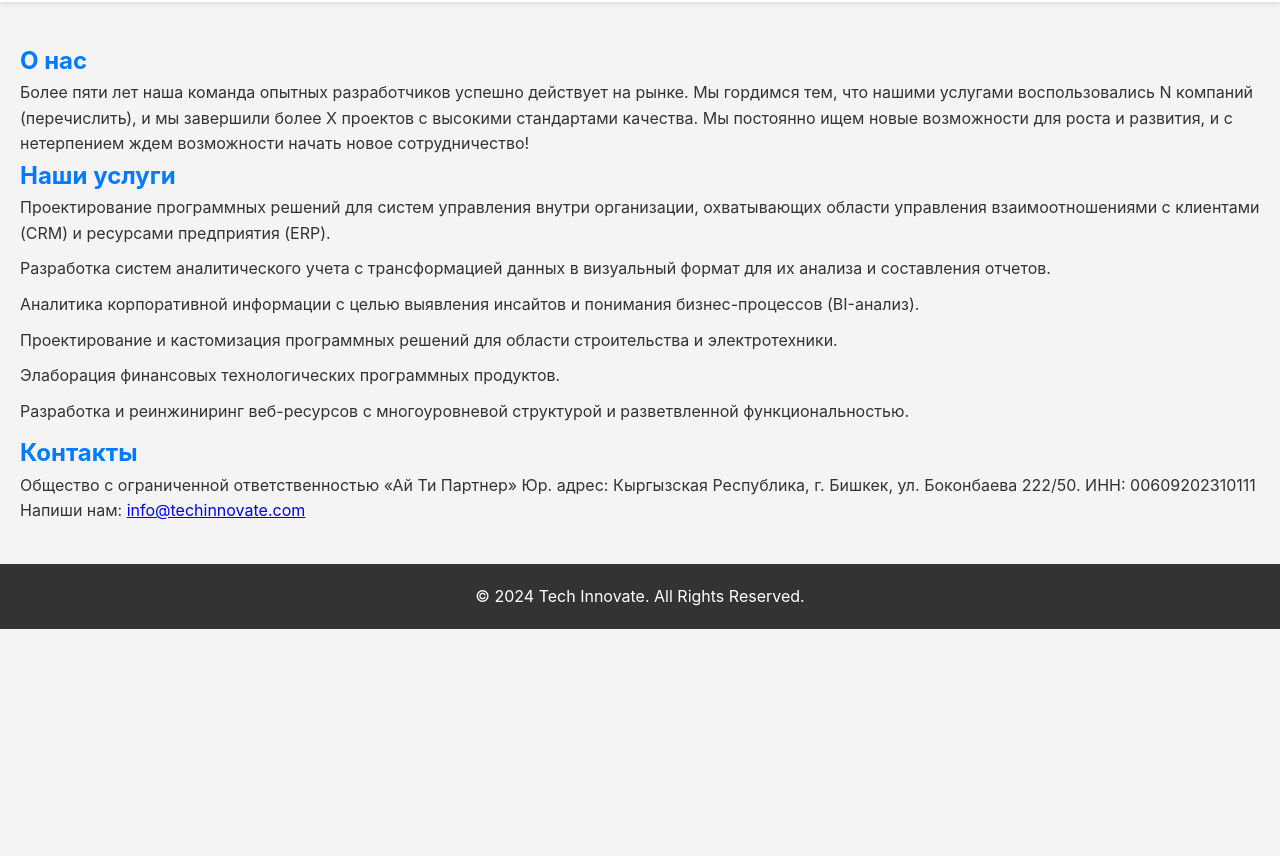
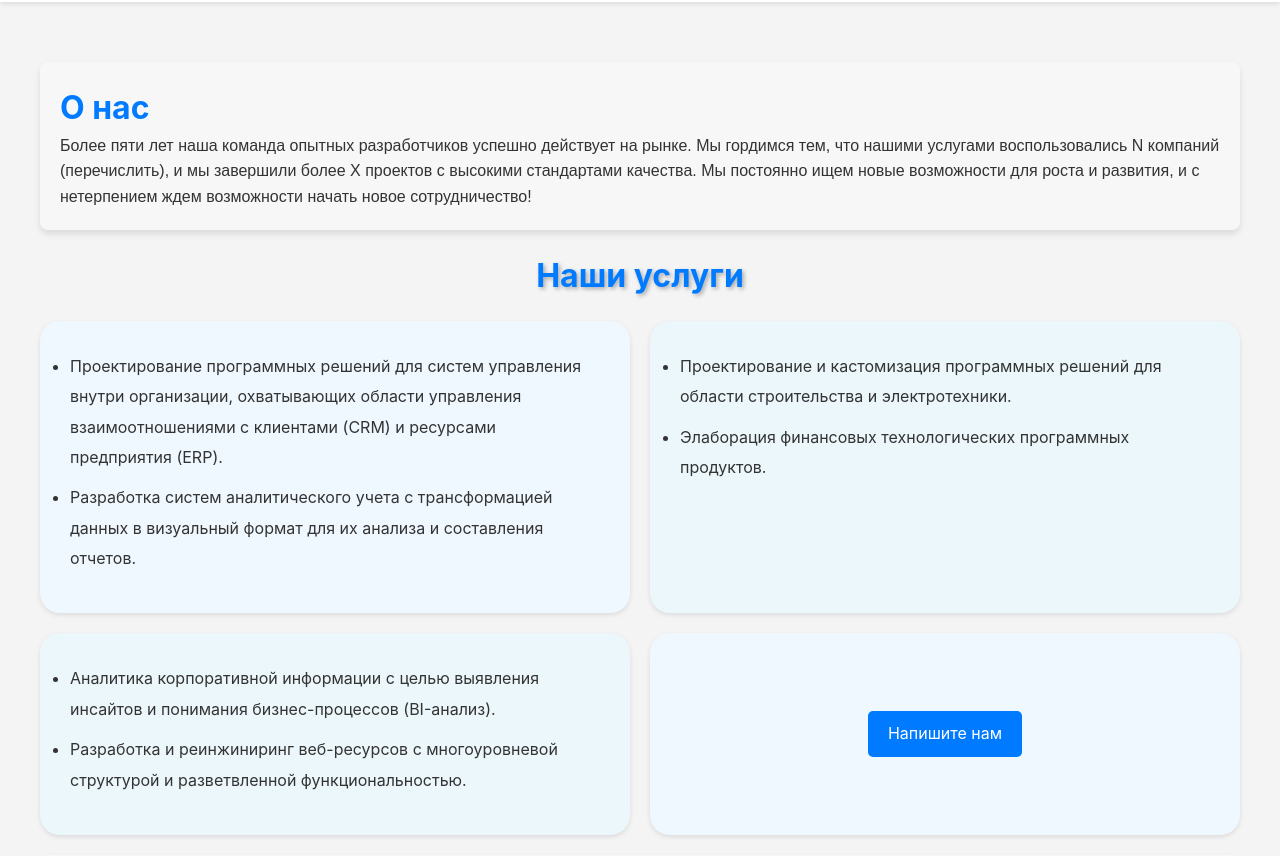
Before and after one commit to Shibka/WebSite_for_Ola, a plain HTML site: page index.html in a window 1280 px wide. Shown: the part 96-952 px from the top of the page. Before the commit the page ends 800 px from the top, so only its background shows below. Drawn offline with Linux system fonts and the light colour scheme.

Commit message:
feat: modified 'services' section, added stilyngs for buttons, titles, links

```diff
--- a/index.html
+++ b/index.html
@@ -34,7 +34,7 @@
 </header>
 <main>
     <section id="about">
-        <h1>О нас</h1>
+        <h2>О нас</h2>
         <p>Более пяти лет наша команда опытных разработчиков успешно действует на рынке. Мы гордимся тем, что нашими
             услугами воспользовались N компаний (перечислить), и мы завершили более X проектов с высокими стандартами
             качества. Мы постоянно ищем новые возможности для роста и развития, и с нетерпением ждем возможности начать
@@ -42,26 +42,41 @@
         </p>
     </section>
     <section id="services">
-        <h2>Наши услуги</h2>
+        <h2 class="services-title">Наши услуги</h2>
+        <div class="services-container">
+            <div class="services-block">
                 <ul>
-            <li>Проектирование программных решений для систем управления внутри организации, охватывающих области
-                управления взаимоотношениями с клиентами (CRM) и ресурсами предприятия (ERP).
+                    <li>Проектирование программных решений для систем управления внутри организации, охватывающих
+                        области управления взаимоотношениями с клиентами (CRM) и ресурсами предприятия (ERP).
                     </li>
-            <li>Разработка систем аналитического учета с трансформацией данных в визуальный формат для их анализа и
-                составления отчетов.
+                    <li>Разработка систем аналитического учета с трансформацией данных в визуальный формат для их
+                        анализа и составления отчетов.
                     </li>
-            <li>Аналитика корпоративной информации с целью выявления инсайтов и понимания бизнес-процессов (BI-анализ).
+
+                </ul>
+            </div>
+            <div class="services-block">
+                <ul>
+                    <li>Проектирование и кастомизация программных решений для области строительства и электротехники.
                     </li>
-            <li>
-                Проектирование и кастомизация программных решений для области строительства и электротехники.
+                    <li>Элаборация финансовых технологических программных продуктов.</li>
+
+                </ul>
+            </div>
+            <div class="services-block">
+                <ul>
+                    <li>Аналитика корпоративной информации с целью выявления инсайтов и понимания бизнес-процессов
+                        (BI-анализ).
                     </li>
-            <li>
-                Элаборация финансовых технологических программных продуктов.
-            </li>
-            <li>
-                Разработка и реинжиниринг веб-ресурсов с многоуровневой структурой и разветвленной функциональностью.
+                    <li>Разработка и реинжиниринг веб-ресурсов с многоуровневой структурой и разветвленной
+                        функциональностью.
                     </li>
                 </ul>
+            </div>
+            <div class="services-block">
+                <a href="mailto:itpartnersalesmanager@gmail.com" class="email-button">Напишите нам</a>
+            </div>
+        </div>
     </section>
     <section id="contact">
         <h2>Контакты</h2>
@@ -69,12 +84,12 @@
             Юр. адрес: Кыргызская Республика, г. Бишкек, ул. Боконбаева 222/50.
             ИНН: 00609202310111
         <p>
-            Напиши нам: <a href="mailto:info@techinnovate.com">info@techinnovate.com</a>
+            Напиши нам: <a href="mailto:itpartnersalesmanager@gmail.com">itpartnersalesmanager@gmail.com</a>
         </p>
     </section>
 </main>
 <footer>
-    <p>© 2024 Tech Innovate. All Rights Reserved.</p>
+    <p>© 2024 IT Partner. All Rights Reserved.</p>
 </footer>
 </body>
 </html>
--- a/style.css
+++ b/style.css
@@ -3,14 +3,15 @@
     padding: 0;
     box-sizing: border-box;
 }
-
+body::-webkit-scrollbar {
+    display: none;
+}
 body {
     font-family: 'Inter', sans-serif;
     font-size: 16px;
     line-height: 1.6;
     color: #333;
     background-color: #f4f4f4;
-    /*padding: 20px;*/ /* Consider making without padding body padding, but implement padding for every element but header */
 }
 
 
@@ -35,6 +36,7 @@ body {
     display: flex; /* Make it a flex container */
     justify-content: center; /* Center its children */
 }
+
 .navbar {
     display: flex;
     justify-content: center;
@@ -58,11 +60,12 @@ body {
     height: 100%;
 }
 
-nav{
+nav {
     display: flex;
     justify-content: center; /* Additional centering for nav links */
     gap: 85px;
 }
+
 nav a {
     position: relative;
     color: #403F3D;
@@ -74,6 +77,7 @@ nav a {
     text-align: center;
 
 }
+
 nav a:after {
     content: '';
     margin: 0 auto;
@@ -95,22 +99,131 @@ nav a:hover::after {
 
 main {
     /*background-color: #ffffff;*/
-    margin: 20px 0;
-    padding: 20px;
+    padding: 40px;
     /*box-shadow: 0 2px 5px rgba(0, 0, 0, 0.1);*/
 }
+
+
+#about{
+    background-color: #f7f7f7; /* Light grey background */
+    padding: 20px; /* Padding inside the box */
+    border-radius: 8px; /* Rounded corners for the box */
+    box-shadow: 0 4px 6px rgba(0, 0, 0, 0.1); /* Subtle shadow for depth */
+    margin: 20px auto; /* Center the box and add some margin above and below */
+    font-family: Arial, sans-serif; /* Font styling */
+}
+#about h1{
+    text-shadow: 2px 2px 4px rgba(0, 0, 0, 0.3);
+}
+
+
+.services-container {
+    display: grid;
+    grid-template-columns: repeat(2, 2fr);
+    gap: 20px;
+    margin-bottom: 20px;
+}
+
+.services-title {
+    display: flex;
+    justify-content: center;
+    margin-bottom: 20px;
+    text-shadow: 2px 2px 4px rgba(0, 0, 0, 0.3);
+}
+
+.services-block {
+    border-radius: 20px ;
+    background: #f4f4f4;
+    padding: 30px;
+    box-shadow: 0 2px 5px rgba(0, 0, 0, 0.1);
+}
+
+.services-container > .services-block:nth-child(1) {
+    background-color: #f0f8ff;
+}
+
+.services-container > .services-block:nth-child(2) {
+    background-color: #ecf7fb;
+}
+
+.services-container > .services-block:nth-child(3) {
+    background-color: #ecf7fb;
+}
+
+.services-container > .services-block:nth-child(4) {
+    background-color: #f0f8ff;
+    display: flex;
+    justify-content: center;
+    align-items: center;
+}
+
+.services-block li {
+    font-family: 'Inter', sans-serif;
+    margin-bottom: 10px;
+    line-height: 1.9;
+}
+
+.email-button {
+    display: inline-block;
+    background-color: #007bff; /* Blue background */
+    color: white; /* White text */
+    text-align: center;
+    padding: 10px 20px; /* Top/bottom and left/right padding */
+    text-decoration: none; /* Removes underline from links */
+    font-size: 16px; /* Font size */
+    border-radius: 5px; /* Rounded corners */
+    transition: background-color 0.3s; /* Smooth background color transition */
+}
+
+.email-button:hover {
+    background-color: #0056b3; /* Darker blue on hover */
+    cursor: pointer; /* Changes cursor to indicate button is clickable */
+}
+
 
 h1, h2 {
     color: #007bff;
 }
 
 ul {
-    list-style-type: none;
     padding: 0;
 }
 
 li {
     margin-bottom: 10px;
+}
+
+#contact {
+    background-color: #f7f7f7; /* Light grey background */
+    padding: 20px; /* Padding inside the box */
+    border-radius: 8px; /* Rounded corners for the box */
+    box-shadow: 0 4px 6px rgba(0, 0, 0, 0.1); /* Subtle shadow for depth */
+    margin: 20px auto; /* Center the box and add some margin above and below */
+    font-family: Arial, sans-serif; /* Font styling */
+}
+
+#contact h2 {
+    text-shadow: 2px 2px 4px rgba(0, 0, 0, 0.3);
+    margin-bottom: 15px; /* Space below the heading */
+}
+
+#contact p {
+    color: #666; /* Medium grey color for the paragraph */
+    line-height: 1.5; /* Line height for better readability */
+    margin-bottom: 10px; /* Space below each paragraph */
+}
+
+#contact a {
+    background-color: #007bff; /* Blue background for the link */
+    color: white; /* White text for the link */
+    padding: 8px 12px; /* Padding inside the link */
+    text-decoration: none; /* Remove underline from the link */
+    border-radius: 4px; /* Rounded corners for the link */
+    transition: background-color 0.3s; /* Smooth transition for hover effect */
+}
+
+#contact a:hover {
+    background-color: #0056b3; /* Darker blue when hovering */
 }
 
 footer {
@@ -133,97 +246,43 @@ footer {
     nav a {
         text-align: center; /* Centers the links text */
     }
+
+    .services-container {
+        grid-template-columns: 1fr; /* Stack the blocks in a single column on small screens */
+    }
 }
 
 
-/*!* Header styles *!*/
-/*.header-container {*/
-/*    background-color: #fff; !* White background for header *!*/
-/*    box-shadow: 0 2px 5px rgba(0, 0, 0, 0.1);*/
-/*    position: sticky;*/
-/*    top: 0;*/
-/*    z-index: 1000;*/
-/*}*/
+.button {
+    background-color: #007bff;
+    color: white;
+    border: none;
+    padding: 10px 20px;
+    border-radius: 5px;
+    text-align: center;
+    text-decoration: none;
+    display: inline-block;
+    font-size: 16px;
+    transition: background-color 0.3s;
+}
 
-/*.row-menu-inner {*/
-/*    display: flex;*/
-/*    align-items: center;*/
-/*    justify-content: space-between; !* Adjusted for better spacing *!*/
-/*    padding: 1rem 2rem; !* More padding for a larger clickable area *!*/
-/*}*/
+.button:hover {
+    background-color: #0056b3;
+    cursor: pointer;
+}
+h1, h2, h3, h4, h5, h6 {
+    font-family: 'Inter', sans-serif;
+    color: #007bff;
+}
 
-/*.logo-container a {*/
-/*    display: block;*/
-/*}*/
+h1 {
+    font-size: 2.5em;
+}
 
-/*.img-container img {*/
-/*    width: auto; !* Keep original logo aspect ratio *!*/
-/*    height: 50px; !* Increased logo size for visibility *!*/
-/*}*/
+h2 {
+    font-size: 2em;
+}
 
-/*!* Navigation styles *!*/
-/*.nav {*/
-/*    display: flex;*/
-/*    list-style-type: none;*/
-/*}*/
-
-/*.nav a {*/
-/*    color: #2C73DB; !* Secondary color from logo for links *!*/
-/*    text-decoration: none;*/
-/*    padding: 0.5rem 1rem;*/
-/*    transition: color 0.3s ease;*/
-/*}*/
-
-/*.nav a:hover {*/
-/*    color: darken(#2C73DB, 10%); !* Darker blue on hover *!*/
-/*}*/
-
-/*!* Main content styles *!*/
-/*main {*/
-/*    background-color: #ffffff; !* White background for main content *!*/
-/*    margin: 20px 0;*/
-/*    padding: 20px;*/
-/*    box-shadow: 0 2px 5px rgba(0,0,0,0.1);*/
-/*}*/
-
-/*h1, h2 {*/
-/*    color: #2C73DB; !* Secondary color from logo for headings *!*/
-/*}*/
-
-/*!* List styles *!*/
-/*ul {*/
-/*    list-style-type: none;*/
-/*    padding: 0;*/
-/*}*/
-
-/*li {*/
-/*    margin-bottom: 10px;*/
-/*    padding-left: 1.5rem; !* For better text alignment *!*/
-/*}*/
-
-/*!* Contact and footer styles *!*/
-/*footer {*/
-/*    text-align: center;*/
-/*    padding: 20px;*/
-/*    background-color: #000000; !* Primary color from logo for footer *!*/
-/*    color: #ffffff; !* White text color for footer *!*/
-/*}*/
-
-/*!* Responsive styles *!*/
-/*@media (max-width: 768px) {*/
-/*    .row-menu-inner {*/
-/*        flex-direction: column;*/
-/*        gap: 0;*/
-/*    }*/
-
-/*    .nav {*/
-/*        flex-direction: column;*/
-/*        align-items: center;*/
-/*        margin-top: 1rem;*/
-/*    }*/
-
-/*    .nav a {*/
-/*        width: 100%;*/
-/*        text-align: center;*/
-/*    }*/
-/*}*/
+h3 {
+    font-size: 1.75em;
+}
```
Lines whose indentation alone changed are shown as unchanged.
